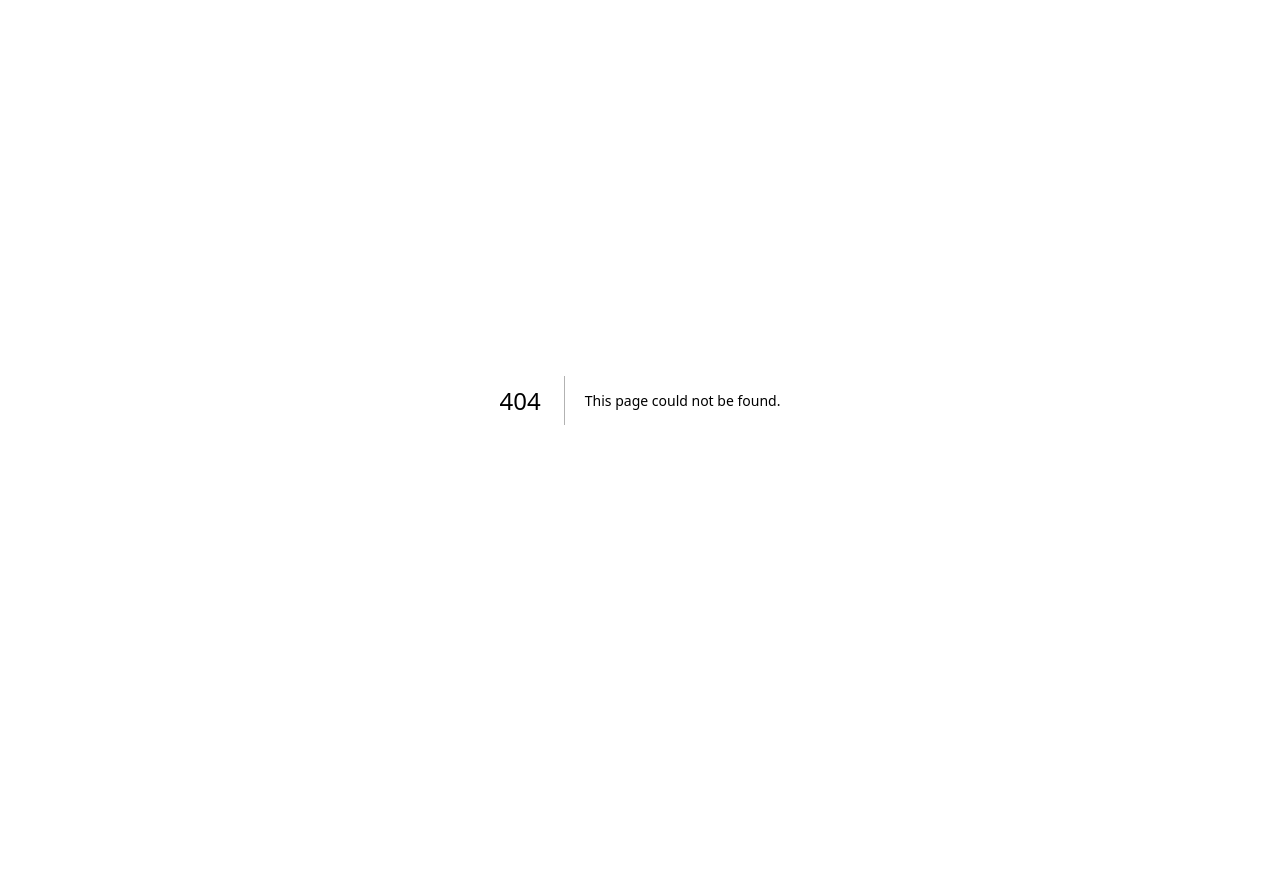
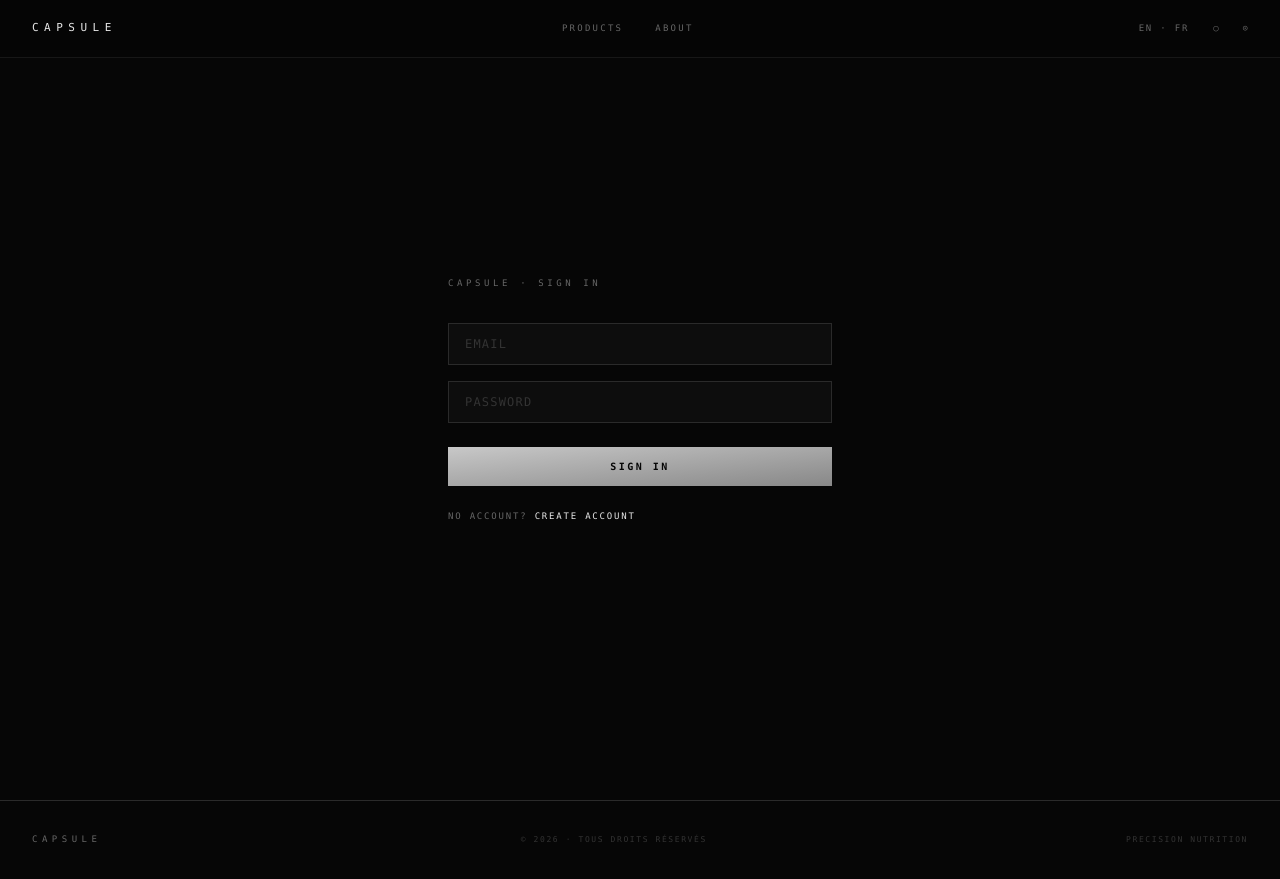
Before and after one commit to Ottoomatico/CapNothing, a Next.js app: page /en/login in a window 1280 px wide. Before the commit this address had no page. Before the commit the page ends 800 px from the top, so only its background shows below. Built offline with nearby package versions, Linux system fonts and the light colour scheme.

Commit message:
feat: login and register pages with Supabase auth

```diff
--- /dev/null
+++ b/app/[locale]/login/page.tsx
@@ -0,0 +1,54 @@
+'use client'
+
+import { useTranslations, useLocale } from 'next-intl'
+import Link from 'next/link'
+import { useState } from 'react'
+import { signIn } from '@/actions/auth'
+import Button from '@/components/ui/Button'
+import Input from '@/components/ui/Input'
+
+export default function LoginPage() {
+  const t = useTranslations('auth')
+  const locale = useLocale()
+  const [error, setError] = useState<string | null>(null)
+  const [loading, setLoading] = useState(false)
+
+  async function handleSubmit(e: React.FormEvent<HTMLFormElement>) {
+    e.preventDefault()
+    setLoading(true)
+    setError(null)
+    const result = await signIn(new FormData(e.currentTarget), locale)
+    if (result?.error) setError(result.error)
+    setLoading(false)
+  }
+
+  return (
+    <div className="min-h-screen flex items-center justify-center px-4">
+      <div className="w-full max-w-sm">
+        <div className="font-mono text-[9px] uppercase mb-8" style={{ letterSpacing: '0.4em', color: '#666666' }}>
+          CAPSULE · {t('login')}
+        </div>
+
+        <form onSubmit={handleSubmit} className="flex flex-col gap-4">
+          <Input name="email" type="email" placeholder={t('email')} required />
+          <Input name="password" type="password" placeholder={t('password')} required />
+
+          {error && (
+            <p className="font-mono text-[9px]" style={{ letterSpacing: '0.1em', color: 'rgba(248,113,113,0.7)' }}>{error}</p>
+          )}
+
+          <Button type="submit" disabled={loading} className="mt-2 w-full justify-center">
+            {loading ? '...' : t('login')}
+          </Button>
+        </form>
+
+        <p className="font-mono text-[9px] mt-6" style={{ letterSpacing: '0.2em', color: '#666666' }}>
+          {t('noAccount')}{' '}
+          <Link href={`/${locale}/register`} style={{ color: '#E8E8E8' }}>
+            {t('register')}
+          </Link>
+        </p>
+      </div>
+    </div>
+  )
+}
--- /dev/null
+++ b/app/[locale]/register/page.tsx
@@ -0,0 +1,55 @@
+'use client'
+
+import { useTranslations, useLocale } from 'next-intl'
+import Link from 'next/link'
+import { useState } from 'react'
+import { signUp } from '@/actions/auth'
+import Button from '@/components/ui/Button'
+import Input from '@/components/ui/Input'
+
+export default function RegisterPage() {
+  const t = useTranslations('auth')
+  const locale = useLocale()
+  const [error, setError] = useState<string | null>(null)
+  const [loading, setLoading] = useState(false)
+
+  async function handleSubmit(e: React.FormEvent<HTMLFormElement>) {
+    e.preventDefault()
+    setLoading(true)
+    setError(null)
+    const result = await signUp(new FormData(e.currentTarget), locale)
+    if (result?.error) setError(result.error)
+    setLoading(false)
+  }
+
+  return (
+    <div className="min-h-screen flex items-center justify-center px-4">
+      <div className="w-full max-w-sm">
+        <div className="font-mono text-[9px] uppercase mb-8" style={{ letterSpacing: '0.4em', color: '#666666' }}>
+          CAPSULE · {t('register')}
+        </div>
+
+        <form onSubmit={handleSubmit} className="flex flex-col gap-4">
+          <Input name="fullName" type="text" placeholder={t('fullName')} required />
+          <Input name="email" type="email" placeholder={t('email')} required />
+          <Input name="password" type="password" placeholder={t('password')} minLength={8} required />
+
+          {error && (
+            <p className="font-mono text-[9px]" style={{ letterSpacing: '0.1em', color: 'rgba(248,113,113,0.7)' }}>{error}</p>
+          )}
+
+          <Button type="submit" disabled={loading} className="mt-2 w-full justify-center">
+            {loading ? '...' : t('register')}
+          </Button>
+        </form>
+
+        <p className="font-mono text-[9px] mt-6" style={{ letterSpacing: '0.2em', color: '#666666' }}>
+          {t('hasAccount')}{' '}
+          <Link href={`/${locale}/login`} style={{ color: '#E8E8E8' }}>
+            {t('login')}
+          </Link>
+        </p>
+      </div>
+    </div>
+  )
+}
```
